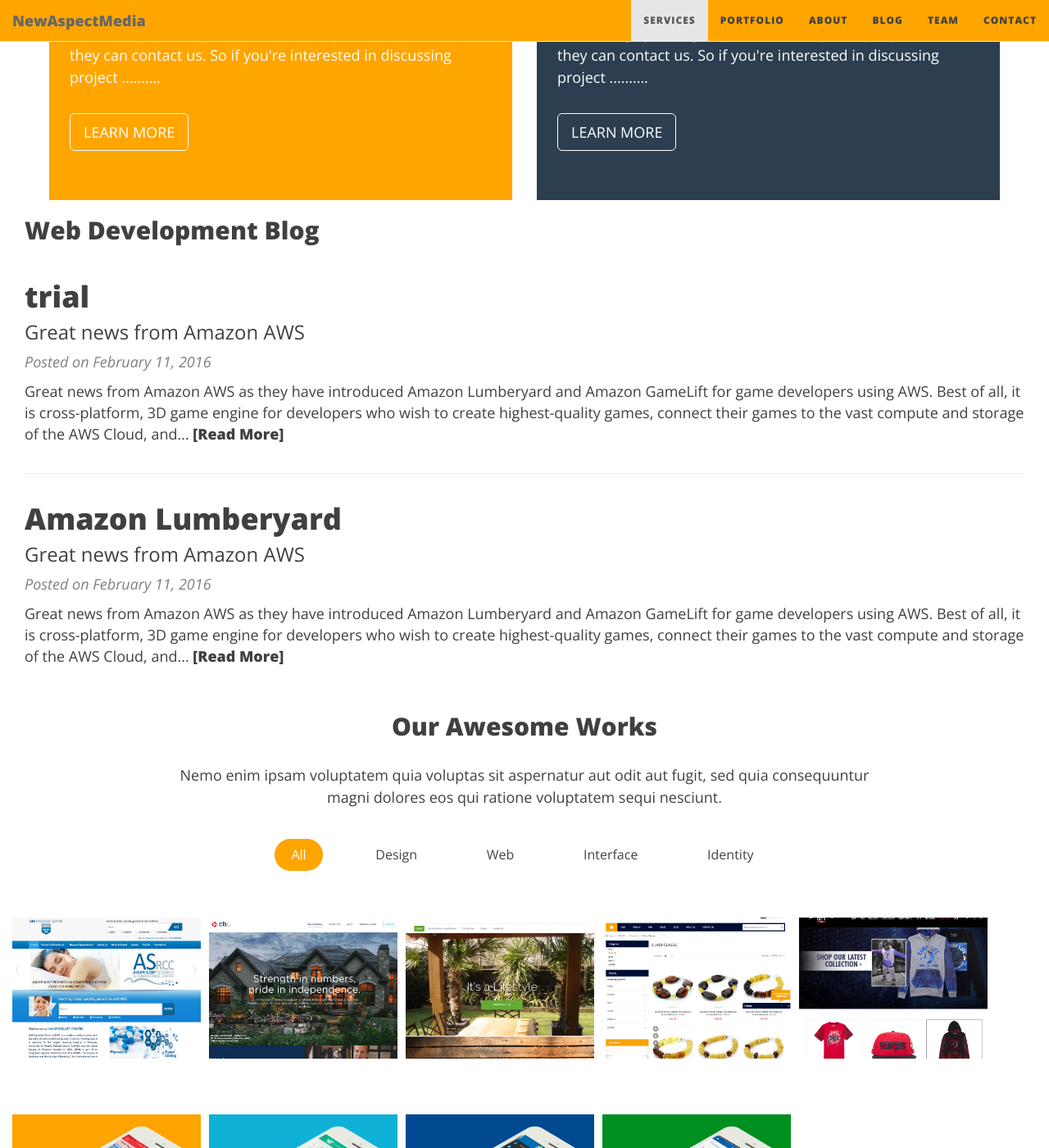
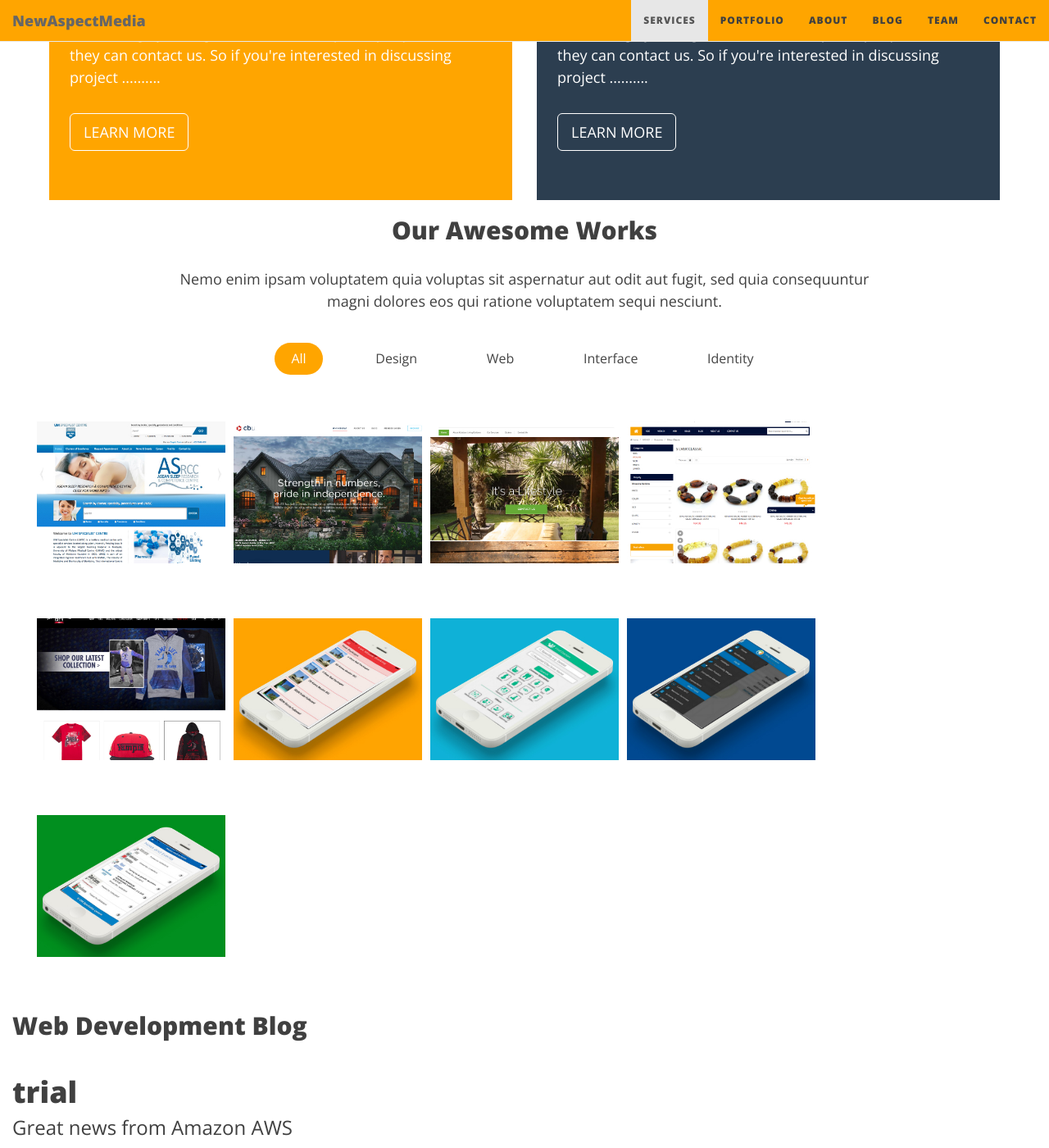
Before and after one commit to newmedia77/appxnam, a Jekyll site: the page built from index.html, in a window 1280 px wide and 1400 px high, scrolled down 2660 px. Shown: the whole window at 82% size. Built offline with Jekyll 4.4.1, drawn with Linux system fonts in a browser that asks for light colours; nearby versions of some CDN libraries; the list of posts is cut into pages by our own code.

Commit message:
andreas
portfolio

```diff
--- a/_layouts/default.html
+++ b/_layouts/default.html
@@ -25,7 +25,6 @@ common-googlefonts:
     <div role="main" class="container main-content">
       {{ content }}
     </div>
-      {% include portfolio.html %}
       {% include contact.html %}
       <aside class="clients">
           <div class="container">
--- a/index.html
+++ b/index.html
@@ -251,6 +251,93 @@ subtitle: Hire Web Developer &amp; SEO Specialist in London
             </div><!-- /.container -->
         </section><!-- /.case-study-section -->
 
+<!-- Portfolio Section -->
+<div class="container-fluid">
+    <div class="row">
+        <section id="portfolio" class="portfolio-section section-padding">
+            <div class="container">
+                <div class="row">
+                    <div class="col-xs-12 text-center">
+                        <h2 class="section-title">Our Awesome Works</h2>
+                        <p class="sub-title">Nemo enim ipsam voluptatem quia voluptas sit aspernatur aut odit aut fugit, sed quia consequuntur <br>magni dolores eos qui ratione voluptatem sequi nesciunt.</p>
+                    </div><!-- /.col-xs-12 -->
+                </div><!-- /.row -->
+            </div><!-- /.container -->
+
+
+            <div class="portfolio-container text-center">
+                <ul id="filter" class="list-inline">
+                    <li><a class="active" data-group="all">All</a></li>
+                    <li><a href="#" data-group="design">Design</a></li>
+                    <li><a href="#"data-group="web">Web</a></li>
+                    <li><a href="#" data-group="interface">Interface</a></li>
+                    <li><a href="#" data-group="identety">Identity</a></li>
+                </ul>
+
+                <div id="grid">
+                    <div class="portfolio-item design" data-groups='["all", "identety", "interface"]'>
+                        <div class="portfolio">
+                            <div class="tt-overlay"></div>
+                            <img class="img-responsive" src="img/custom-web-development.jpg" alt="Bespoke web development in PHP, Ruby, c#, HTML5, jQuery, AngularJS">
+                        </div><!-- /.portfolio -->
+                    </div>
+                    <div class="portfolio-item design" data-groups='["all", "identety", "web"]'>
+                        <div class="portfolio">
+                            <div class="tt-overlay"></div>
+                            <img class="img-responsive" src="img/rails-web-development.jpg" alt="Ruby on rails web development services">
+                        </div><!-- /.portfolio -->
+                    </div>
+                    <div class="portfolio-item" data-groups='["all", "interface"]'>
+                        <div class="portfolio">
+                            <div class="tt-overlay"></div>
+                            <img class="img-responsive" src="img/shopify-web-development.jpg" alt="Shopify web development services">
+                        </div><!-- /.portfolio -->
+                    </div>
+                    <div class="portfolio-item" data-groups='["all", "identety", "design"]'>
+                        <div class="portfolio">
+                            <div class="tt-overlay"></div>
+                            <img class="img-responsive" src="img/magento-web-development.jpg" alt="Magento web development services">
+                        </div><!-- /.portfolio -->
+
+                    </div>
+                    <div class="portfolio-item" data-groups='["all", "identety", "design"]'>
+                        <div class="portfolio">
+                            <div class="tt-overlay"></div>
+                            <img class="img-responsive" src="img/magento-development.jpg" alt="eCommerce web development for Magento, Shopify, Woocommerce, Prestashop">
+                        </div><!-- /.portfolio -->
+                    </div>
+                    <div class="portfolio-item" data-groups='["all", "identety", "design"]'>
+                        <div class="portfolio">
+                            <div class="tt-overlay"></div>
+                            <img class="img-responsive" src="img/booking-mobile-apps.jpg" alt="iOS mobile application development">
+                        </div><!-- /.portfolio -->
+                    </div>
+                    <div class="portfolio-item" data-groups='["all", "identety", "web"]'>
+                        <div class="portfolio">
+                            <div class="tt-overlay"></div>
+                            <img class="img-responsive" src="img/mobile-apps.jpg" alt="Android mobile application development">
+                        </div><!-- /.portfolio -->
+                    </div><!-- /.portfolio-item -->
+                    <div class="portfolio-item" data-groups='["all", "design"]'>
+                        <div class="portfolio">
+                            <div class="tt-overlay"></div>
+                            <img class="img-responsive" src="img/retails-mobile-application.jpg" alt="Retail mobile application development">
+                        </div><!-- /.portfolio -->
+                    </div>
+
+                    <div class="portfolio-item" data-groups='["all", "identety", "design"]'>
+                        <div class="portfolio">
+                            <div class="tt-overlay"></div>
+                            <img class="img-responsive" src="img/ecommerce-mobile-apps.jpg" alt="eCommerce mobile application development">
+                        </div><!-- /.portfolio -->
+                    </div>
+                    </div>
+                </div>
+            </div><!-- portfolio-container -->
+        </section><!-- /.portfolio-section -->
+    </div>
+</div>
+
         <!-- map-section -->
         <section class="map-section">
             <div id="myMap"></div>
```
